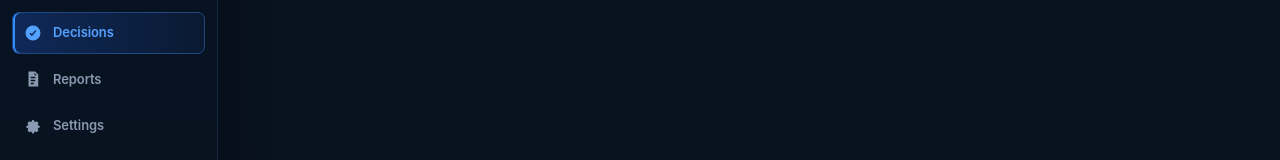
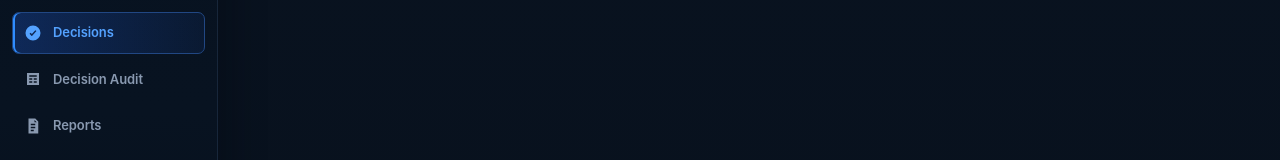
Before and after one commit to akansh23-cloud/TinkerLab, a Next.js app in the folder apps/web/: page /decisions in a window 1280 px wide. Shown: the part 416-576 px from the top of the page. Built offline with nearby package versions, Linux system fonts and the light colour scheme; no server answers.

Commit message:
Expose decision audit workspace

```diff
--- a/apps/web/components/Shell.tsx
+++ b/apps/web/components/Shell.tsx
@@ -11,6 +11,7 @@ const icons:Record<string,string>={
   lab:"M9 3h6v2h-1v4.1l4.7 7.9A2.7 2.7 0 0 1 16.4 21H7.6a2.7 2.7 0 0 1-2.3-4L10 9.1V5H9V3Zm2.8 7-4.7 8a.7.7 0 0 0 .5 1h8.8a.7.7 0 0 0 .5-1l-4.7-8h-.4Z",
   evidence:"M5 4h14v16H5V4Zm3 4h8V6H8v2Zm0 4h8v-2H8v2Zm0 4h6v-2H8v2Z",
   decisions:"M12 2a10 10 0 1 0 0 20 10 10 0 0 0 0-20Zm4.6 7.4-5.3 6a1 1 0 0 1-1.5.1l-2.4-2.4 1.4-1.4 1.7 1.7 4.6-5.2 1.5 1.2Z",
+  audit:"M4 4h16v16H4V4Zm3 3v2h10V7H7Zm0 4v2h4v-2H7Zm6 0v2h4v-2h-4Zm-6 4v2h4v-2H7Zm6 0v2h4v-2h-4Z",
   reports:"M6 2h9l4 4v16H6V2Zm8 2v3h3l-3-3ZM9 11h6V9H9v2Zm0 4h6v-2H9v2Zm0 4h4v-2H9v2Z",
   settings:"M12 8.5a3.5 3.5 0 1 0 0 7 3.5 3.5 0 0 0 0-7Zm9 3.5-2.1-.8a7 7 0 0 0-.5-1.2l.9-2-2.3-2.3-2 .9a7 7 0 0 0-1.2-.5L13 4h-2l-.8 2.1a7 7 0 0 0-1.2.5l-2-.9L4.7 8l.9 2a7 7 0 0 0-.5 1.2L3 12v2l2.1.8c.1.4.3.8.5 1.2l-.9 2L7 20.3l2-.9c.4.2.8.4 1.2.5L11 22h2l.8-2.1c.4-.1.8-.3 1.2-.5l2 .9 2.3-2.3-.9-2c.2-.4.4-.8.5-1.2L21 14v-2Z",
 };
@@ -24,6 +25,7 @@ const nav=[
   {label:"Validation Plan",href:"/validation-plan",icon:"lab",match:(p:string)=>p.startsWith("/validation-plan")},
   {label:"Evidence",href:"/evidence",icon:"evidence",match:(p:string)=>p.startsWith("/evidence")||p==="/validation"||p.startsWith("/validation/")||p.startsWith("/observations")},
   {label:"Decisions",href:"/decisions",icon:"decisions",match:(p:string)=>p.startsWith("/decisions")||p.startsWith("/reasoning")||p.includes("/replacement")},
+  {label:"Decision Audit",href:"/decision-audit",icon:"audit",match:(p:string)=>p.startsWith("/decision-audit")},
   {label:"Reports",href:"/reports",icon:"reports",match:(p:string)=>p.startsWith("/reports")},
   {label:"Settings",href:"/settings",icon:"settings",match:(p:string)=>p.startsWith("/settings")||p.startsWith("/data-sources")},
 ];
```
